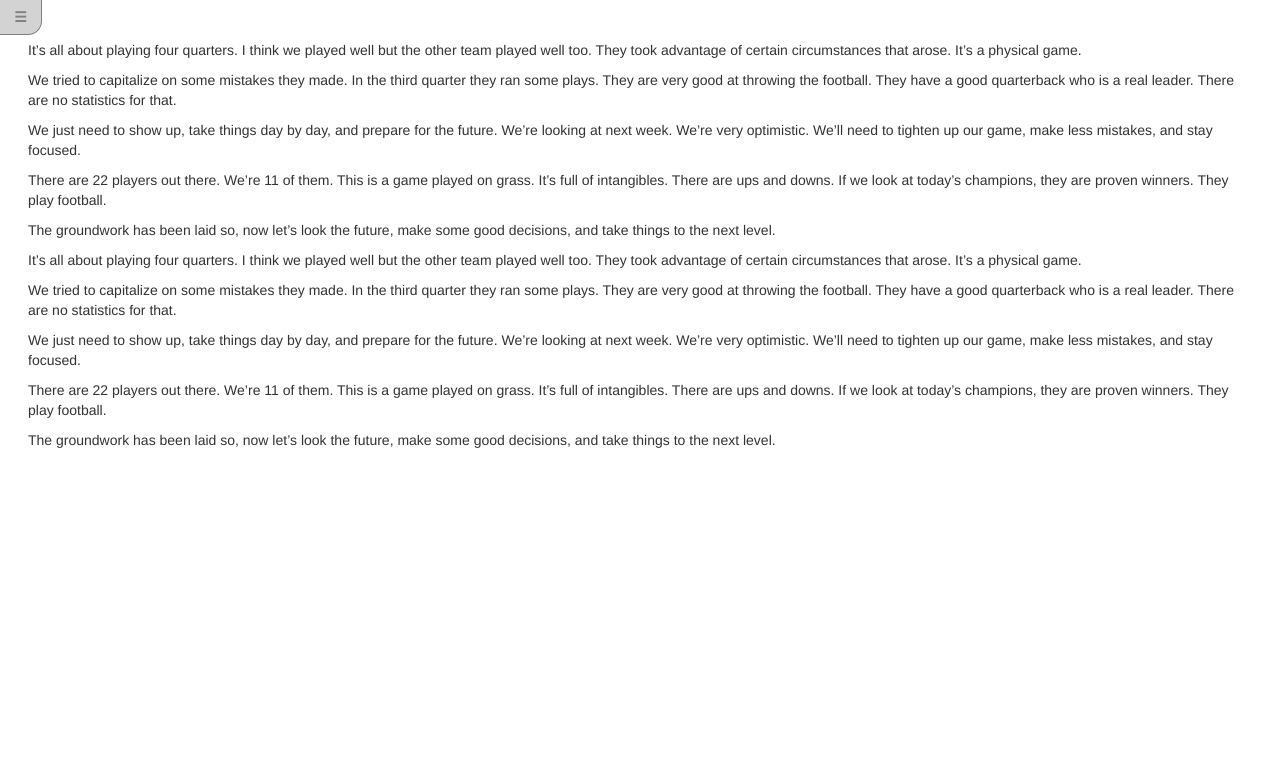
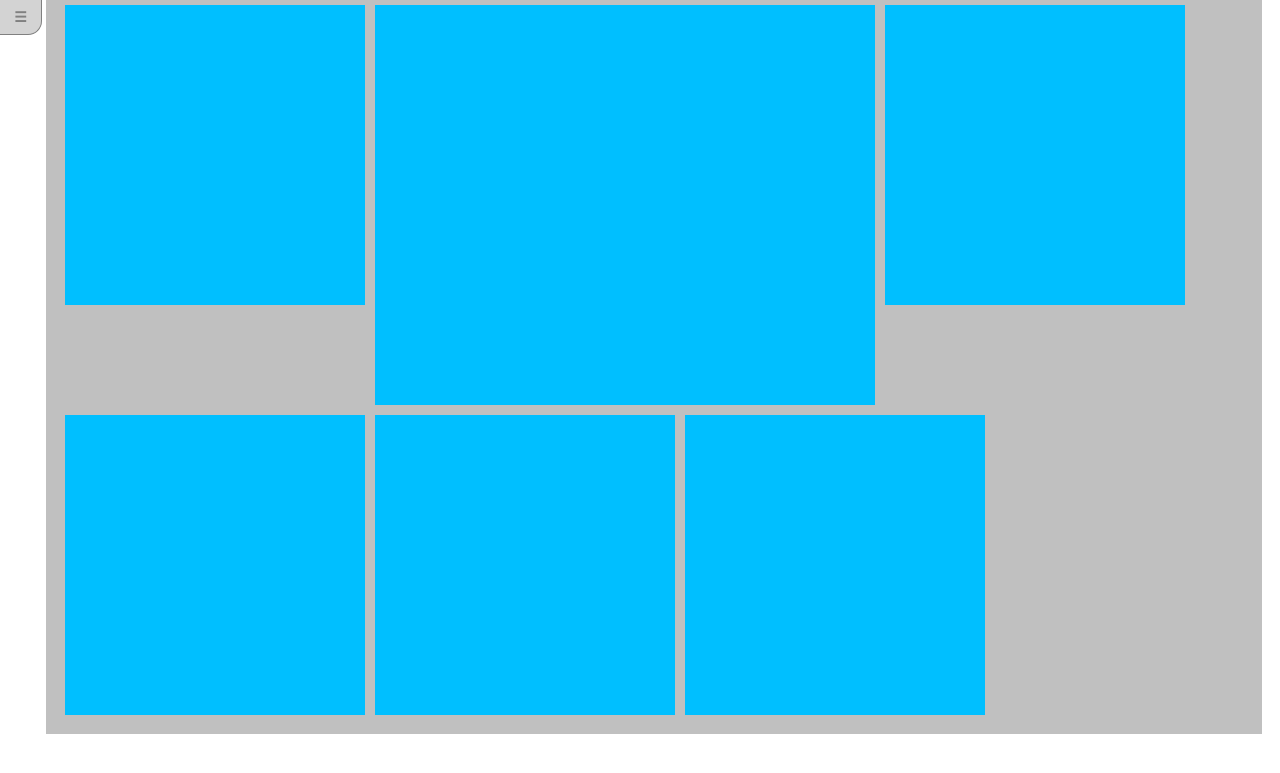
Before and after one commit to wesleyan/pulleffect, a Flask app: page / in a window 1280 px wide. Shown: the top 773 px of the page. Run offline with Flask 2, Linux system fonts and the light colour scheme; data that the repository does not hold is empty; some libraries are stand-ins or nearby versions.

Commit message:
Began work on flex boxes

```diff
--- a/pulleffect/static/css/menu.css
+++ b/pulleffect/static/css/menu.css
@@ -35,7 +35,8 @@ a:hover {text-decoration:none:;}
 }
 
 .content {
-  padding: 0em 2em 2em 2em;
+  padding: 0em 1em 1em 1em;
+  margin-left:3.25em;
 }
 
 .close-menu {
@@ -88,6 +89,8 @@ a:hover {text-decoration:none:;}
   border-color:grey;
   width:3em;
   text-align:center;
+  position:absolute;
+  top:0;
 }
 .flap:link {color:black;}
 .flap:visited {color:black}
--- a/pulleffect/static/css/style.css
+++ b/pulleffect/static/css/style.css
@@ -121,9 +121,17 @@ html, body {
     left: 40%;
 }
 
-.flap:link {color:black;}
-.flap:visited {color:black}
-.flap:hover {
-  color:grey;
-  cursor:pointer;}
-.flap:active {color:darkgrey;}
+.flex-container {
+    display: -webkit-flex;
+    display: flex;
+    width:95%;
+    background-color: Silver;
+    flex-wrap:wrap;
+}
+
+.flex-item {
+    background-color: DeepSkyBlue;
+    width: 300px;
+    height: 300px;
+    margin: 5px;
+}
--- a/pulleffect/templates/layout.html
+++ b/pulleffect/templates/layout.html
@@ -64,28 +64,13 @@
     <div class="page-wrap">
         <label for="main-nav-check" class="toggle-menu flap">☰</label>
 
-        <div class="content">
-
-            <p>It’s all about playing four quarters. I think we played well but the other team played well too. They took advantage of certain circumstances that arose. It’s a physical game.</p>
-
-            <p>We tried to capitalize on some mistakes they made. In the third quarter they ran some plays. They are very good at throwing the football. They have a good quarterback who is a real leader. There are no statistics for that.</p>
-
-            <p>We just need to show up, take things day by day, and prepare for the future. We’re looking at next week. We’re very optimistic. We’ll need to tighten up our game, make less mistakes, and stay focused.</p>
-
-            <p>There are 22 players out there. We’re 11 of them. This is a game played on grass. It’s full of intangibles. There are ups and downs. If we look at today’s champions, they are proven winners. They play football.</p>
-
-            <p>The groundwork has been laid so, now let’s look the future, make some good decisions, and take things to the next level.</p>
-
-            <p>It’s all about playing four quarters. I think we played well but the other team played well too. They took advantage of certain circumstances that arose. It’s a physical game.</p>
-
-            <p>We tried to capitalize on some mistakes they made. In the third quarter they ran some plays. They are very good at throwing the football. They have a good quarterback who is a real leader. There are no statistics for that.</p>
-
-            <p>We just need to show up, take things day by day, and prepare for the future. We’re looking at next week. We’re very optimistic. We’ll need to tighten up our game, make less mistakes, and stay focused.</p>
-
-            <p>There are 22 players out there. We’re 11 of them. This is a game played on grass. It’s full of intangibles. There are ups and downs. If we look at today’s champions, they are proven winners. They play football.</p>
-
-            <p>The groundwork has been laid so, now let’s look the future, make some good decisions, and take things to the next level.</p>
-
+        <div class="content flex-container">
+            <div class="flex-item"></div>
+            <div class="flex-item" style="height:400px; width:500px;"></div>
+            <div class="flex-item"></div>
+            <div class="flex-item"></div>
+            <div class="flex-item"></div>
+            <div class="flex-item"></div>
         </div>
 
     </div>
```
